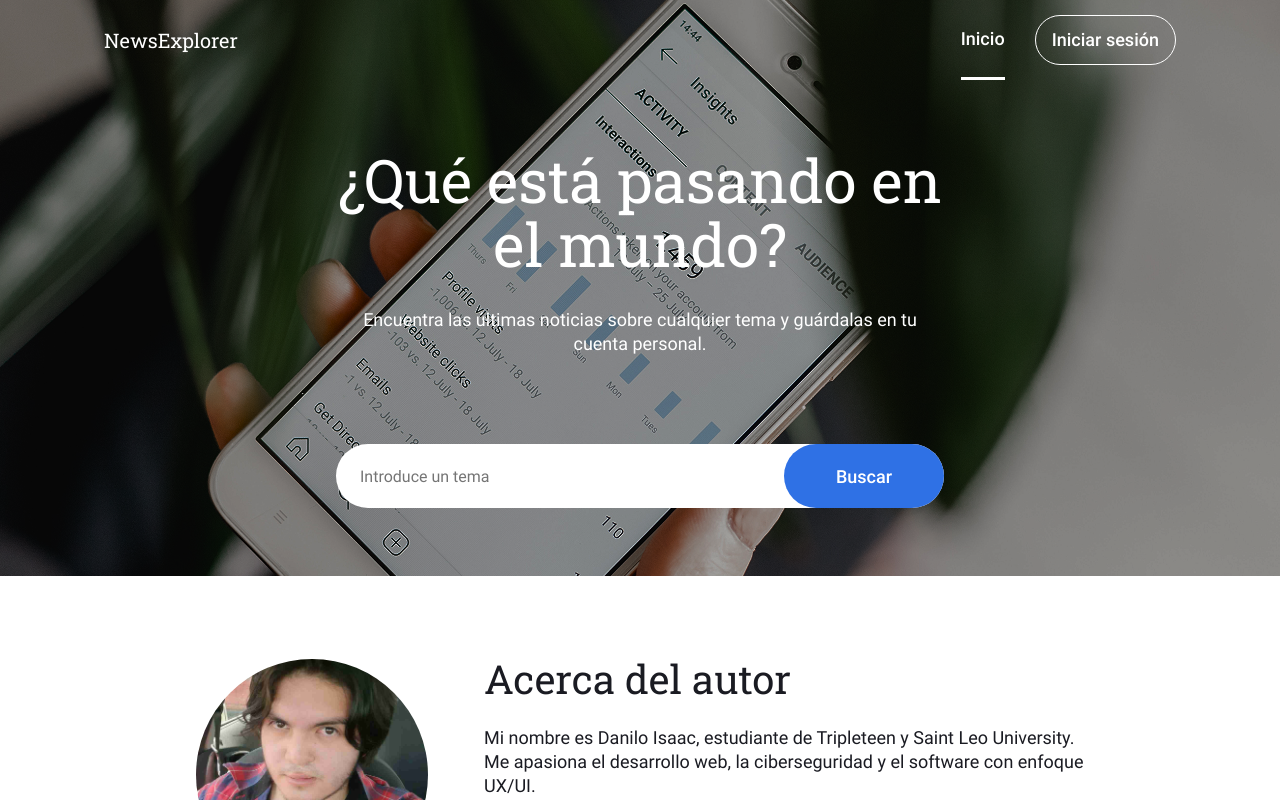
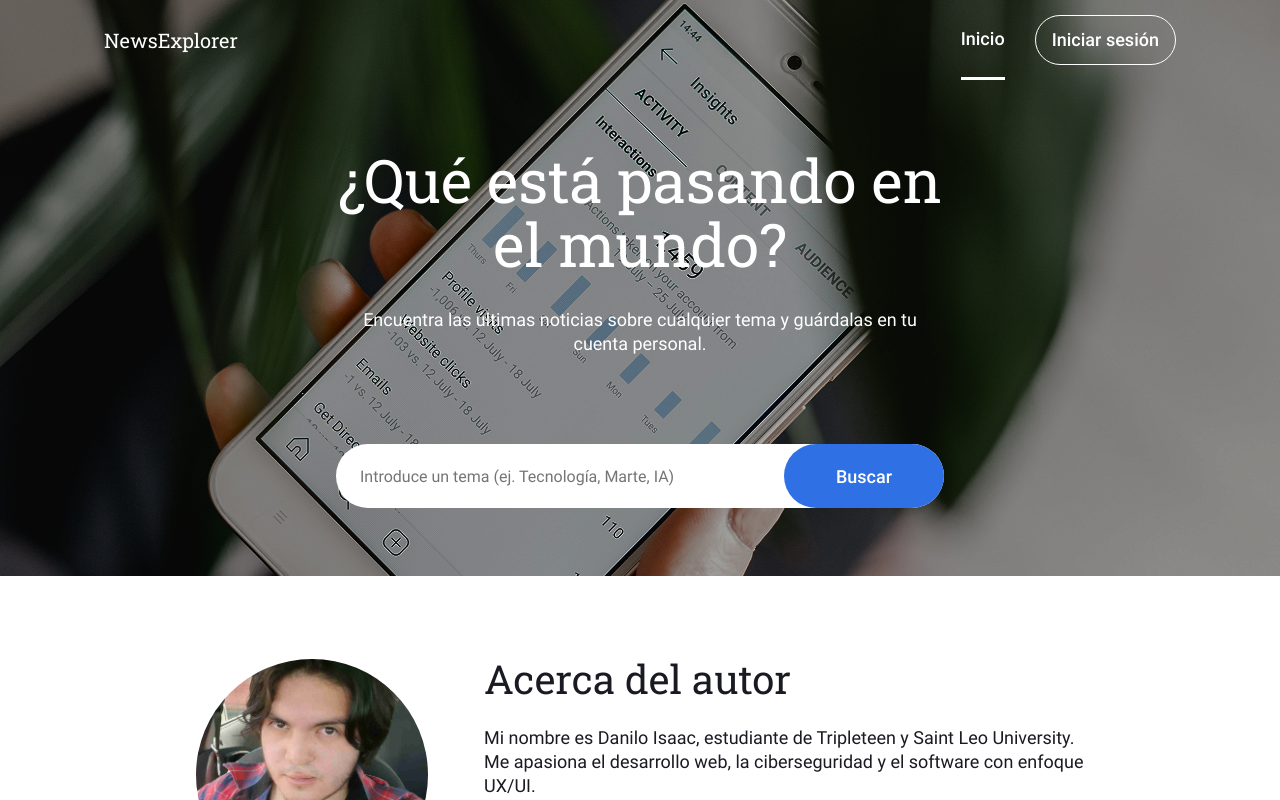
Before and after one commit to DanilsMIT/news-explorer-frontend, a React (Vite) app: page / in a window 1280 px wide. Shown: the top 800 px of the page. Built offline with nearby package versions, Linux system fonts and the light colour scheme.

Commit message:
feat: configuracion final de API y buscador para produccion

```diff
--- a/package.json
+++ b/package.json
@@ -21,7 +21,7 @@
     "@types/react": "^19.2.18",
     "@types/react-dom": "^19.2.7",
     "@vitejs/plugin-react": "^6.1.1",
-    "eslint": "^10.10.0",
+    "eslint": "^10.12.0",
     "eslint-config-airbnb": "^19.0.4",
     "eslint-plugin-import": "^2.32.0",
     "eslint-plugin-jsx-a11y": "^6.10.2",
--- a/src/App.jsx
+++ b/src/App.jsx
@@ -1,5 +1,5 @@
 import "./App.css";
-import { useState, Fragment } from "react";
+import { useState, useEffect, Fragment } from "react";
 import { Routes, Route, useNavigate } from "react-router-dom";
 import Header from "./components/Header/Header";
 import Main from "./components/Main/Main";
@@ -12,59 +12,48 @@ import InfoTooltip from "./components/Popup/InfoTooltip/InfoTooltip";
 import ProtectedRoute from "./components/ProtectedRoute/ProtectedRoute";
 import { CurrentUserContext } from "./context/currentUserContext";
 import { newsApi } from "./utils/NewsApi";
+import { mainApi } from "./utils/MainApi";
 
-const generateId = () => Date.now().toString();
 function App() {
-  const [isLoggedIn, setIsLoggedIn] = useState(
-    () => localStorage.getItem("jwt") !== null,
-  );
-
-  const [currentUser, setCurrentUser] = useState(() => {
-    const storedUser = localStorage.getItem("mockDatabaseUser");
-
-    if (storedUser) {
-      const parsed = JSON.parse(storedUser);
-      return { name: parsed.username || "User" };
-    }
-
-    return { name: "User" };
-  });
-
-  const [savedArticles, setSavedArticles] = useState(() => {
-    const localSaved = localStorage.getItem("savedArticles");
-    return localSaved ? JSON.parse(localSaved) : [];
-  });
-
-  const [searchResults, setSearchResults] = useState(() => {
-    const isLogged = localStorage.getItem("jwt") !== null;
-
-    if (isLogged) {
-      const localSearch = localStorage.getItem("lastSearchResults");
-      return localSearch ? JSON.parse(localSearch) : [];
-    }
-
-    return [];
-  });
+  const [isLoggedIn, setIsLoggedIn] = useState(false);
+  const [currentUser, setCurrentUser] = useState({ name: "User" });
+  const [savedArticles, setSavedArticles] = useState([]);
+  const [searchResults, setSearchResults] = useState([]);
   const [isSearching, setIsSearching] = useState(false);
-
-  const [hasSearched, setHasSearched] = useState(() => {
-    const isLogged = localStorage.getItem("jwt") !== null;
-
-    if (isLogged) {
-      const localSearch = localStorage.getItem("lastSearchResults");
-      return localSearch && JSON.parse(localSearch).length > 0;
-    }
-
-    return false;
-  });
-
+  const [hasSearched, setHasSearched] = useState(false);
   const [searchError, setSearchError] = useState(false);
+  const [currentKeyword, setCurrentKeyword] = useState("");
 
   const [isLoginPopupOpen, setIsLoginPopupOpen] = useState(false);
   const [isRegisterPopupOpen, setIsRegisterPopupOpen] = useState(false);
   const [isInfoTooltipOpen, setIsInfoTooltipOpen] = useState(false);
 
   const navigate = useNavigate();
+
+  useEffect(() => {
+    const token = localStorage.getItem("jwt");
+    if (token) {
+      Promise.all([mainApi.getUserInfo(token), mainApi.getArticles(token)])
+        .then(([userData, articlesData]) => {
+          setCurrentUser({
+            name: userData.name || userData.data?.name || "User",
+          });
+
+          const articles = Array.isArray(articlesData)
+            ? articlesData
+            : articlesData.data || [];
+
+          setSavedArticles(articles.reverse());
+          setIsLoggedIn(true);
+        })
+        .catch((err) => {
+          console.error("Token inválido o expirado:", err);
+          localStorage.removeItem("jwt");
+          setIsLoggedIn(false);
+          setCurrentUser({ name: "User" });
+        });
+    }
+  }, []);
 
   const closeAllPopups = () => {
     setIsLoginPopupOpen(false);
@@ -73,43 +62,58 @@ function App() {
   };
 
   const handleRegisterSubmit = (userData) => {
-    localStorage.setItem("mockDatabaseUser", JSON.stringify(userData));
-    closeAllPopups();
-    setIsInfoTooltipOpen(true);
+    mainApi
+      .register(userData.email, userData.password, userData.name)
+      .then(() => {
+        closeAllPopups();
+        setIsInfoTooltipOpen(true);
+      })
+      .catch((err) => {
+        console.error("Error al registrarse:", err);
+      });
   };
 
   const handleLoginSubmit = ({ email, password, setGeneralError }) => {
-    const storedUserString = localStorage.getItem("mockDatabaseUser");
+    mainApi
+      .login(email, password)
+      .then((data) => {
+        if (data.token) {
+          localStorage.setItem("jwt", data.token);
+          setIsLoggedIn(true);
 
-    if (!storedUserString) {
-      setGeneralError("No hay usuarios registrados. Inscríbete primero.");
-      return;
-    }
+          Promise.all([
+            mainApi.getUserInfo(data.token),
+            mainApi.getArticles(data.token),
+          ])
+            .then(([userData, articlesData]) => {
+              setCurrentUser({
+                name: userData.name || userData.data?.name || "User",
+              });
 
-    const storedUser = JSON.parse(storedUserString);
+              const articles = Array.isArray(articlesData)
+                ? articlesData
+                : articlesData.data || [];
 
-    if (storedUser.email === email && storedUser.password === password) {
-      setIsLoggedIn(true);
-      setCurrentUser({ name: storedUser.username || "User" });
-      localStorage.setItem("jwt", "token-jwt-valido-12345");
-      closeAllPopups();
-    } else {
-      setGeneralError("Correo o contraseña incorrectos.");
-    }
+              setSavedArticles(articles.reverse());
+              closeAllPopups();
+            })
+            .catch(console.error);
+        }
+      })
+      .catch((err) => {
+        console.error("Error al iniciar sesión:", err);
+        setGeneralError("Correo o contraseña incorrectos.");
+      });
   };
 
   const handleLogout = () => {
     setIsLoggedIn(false);
     setCurrentUser({ name: "User" });
-
     localStorage.removeItem("jwt");
-    localStorage.removeItem("lastSearchResults");
-    localStorage.removeItem("lastKeyword");
-    localStorage.removeItem("savedArticles");
-
     setSearchResults([]);
+    setSavedArticles([]);
     setHasSearched(false);
-
+    setCurrentKeyword("");
     navigate("/");
   };
 
@@ -118,16 +122,12 @@ function App() {
     setHasSearched(true);
     setSearchError(false);
     setSearchResults([]);
+    setCurrentKeyword(keyword);
 
     newsApi
       .getNews(keyword)
       .then((data) => {
         setSearchResults(data.articles || []);
-        localStorage.setItem(
-          "lastSearchResults",
-          JSON.stringify(data.articles || []),
-        );
-        localStorage.setItem("lastKeyword", keyword);
       })
       .catch((err) => {
         console.error(err);
@@ -140,35 +140,51 @@ function App() {
 
   const handleSaveArticle = (article) => {
     const savedArticle = savedArticles.find(
-      (a) => a.url === (article.url || article.link),
+      (a) => a.link === (article.url || article.link),
     );
 
     if (savedArticle) {
       handleDeleteArticle(savedArticle);
     } else {
+      const token = localStorage.getItem("jwt");
+
       const newArticle = {
-        ...article,
-        _id: generateId(),
-        keyword: localStorage.getItem("lastKeyword") || "Noticias",
+        keyword: currentKeyword || "Noticias",
+        title: article.title,
+        text: article.description || "Sin descripción",
+        date: article.publishedAt || article.date,
+        source: article.source?.name || article.source || "Desconocido",
+        link: article.url || article.link,
+        image:
+          article.urlToImage ||
+          article.image ||
+          "https://via.placeholder.com/150",
       };
 
-      const newSavedArticles = [...savedArticles, newArticle];
-
-      setSavedArticles(newSavedArticles);
-      localStorage.setItem("savedArticles", JSON.stringify(newSavedArticles));
+      mainApi
+        .saveArticle(token, newArticle)
+        .then((saved) => {
+          const finalSaved = saved.data || saved;
+          setSavedArticles([finalSaved, ...savedArticles]);
+        })
+        .catch(console.error);
     }
   };
 
   const handleDeleteArticle = (articleToDelete) => {
-    const targetId =
-      articleToDelete._id || articleToDelete.url || articleToDelete.link;
+    const token = localStorage.getItem("jwt");
+    const targetId = articleToDelete._id;
 
-    const newSavedArticles = savedArticles.filter(
-      (a) => a._id !== targetId && a.url !== targetId && a.link !== targetId,
-    );
+    if (!targetId) return;
 
-    setSavedArticles(newSavedArticles);
-    localStorage.setItem("savedArticles", JSON.stringify(newSavedArticles));
+    mainApi
+      .deleteArticle(token, targetId)
+      .then(() => {
+        setSavedArticles((prevArticles) =>
+          prevArticles.filter((a) => a._id !== targetId),
+        );
+      })
+      .catch(console.error);
   };
 
   return (
@@ -186,7 +202,6 @@ function App() {
                   onLoginClick={() => setIsLoginPopupOpen(true)}
                   onSearch={handleSearch}
                 />
-
                 <Main
                   isLoggedIn={isLoggedIn}
                   articles={searchResults}
@@ -198,12 +213,10 @@ function App() {
                   onSave={handleSaveArticle}
                   onDelete={handleDeleteArticle}
                 />
-
                 <About />
               </Fragment>
             }
           />
-
           <Route
             path="/saved-news"
             element={
@@ -214,7 +227,6 @@ function App() {
                     currentUser={currentUser}
                     onLogout={handleLogout}
                   />
-
                   <SavedNews
                     isLoggedIn={isLoggedIn}
                     savedArticles={savedArticles}
--- a/src/components/Main/Main.jsx
+++ b/src/components/Main/Main.jsx
@@ -18,6 +18,7 @@ function Main({
 }) {
   const heroRef = useRef(null);
   const [keyword, setKeyword] = useState("");
+  const [inputError, setInputError] = useState("");
 
   useEffect(() => {
     const ctx = gsap.context(() => {
@@ -36,9 +37,20 @@ function Main({
   const handleSearchSubmit = (e) => {
     e.preventDefault();
 
-    if (keyword.trim()) {
-      onSearch(keyword.trim());
+    const sanitizedKeyword = keyword.trim().replace(/\s+/g, " ");
+
+    if (!sanitizedKeyword) {
+      setInputError("Por favor, introduce una palabra clave.");
+      return;
     }
+
+    if (sanitizedKeyword.length < 2) {
+      setInputError("La búsqueda debe tener al menos 2 caracteres.");
+      return;
+    }
+
+    setInputError("");
+    onSearch(sanitizedKeyword);
   };
 
   return (
@@ -55,14 +67,37 @@ function Main({
           </p>
 
           <form className="search-form" onSubmit={handleSearchSubmit}>
-            <input
-              type="text"
-              className="search-form__input"
-              placeholder="Introduce un tema"
-              value={keyword}
-              onChange={(e) => setKeyword(e.target.value)}
-              required
-            />
+            <div
+              className="search-form__wrapper"
+              style={{ width: "100%", position: "relative" }}
+            >
+              <input
+                type="text"
+                className="search-form__input"
+                placeholder="Introduce un tema (ej. Tecnología, Marte, IA)"
+                value={keyword}
+                onChange={(e) => {
+                  setKeyword(e.target.value);
+                  setInputError("");
+                }}
+              />
+
+              {inputError && (
+                <span
+                  className="search-form__error"
+                  style={{
+                    position: "absolute",
+                    bottom: "-25px",
+                    left: "20px",
+                    color: "#ff0000",
+                    fontSize: "12px",
+                    fontFamily: "Roboto, sans-serif",
+                  }}
+                >
+                  {inputError}
+                </span>
+              )}
+            </div>
 
             <button type="submit" className="search-form__button">
               Buscar
--- a/src/components/NewsCard/NewsCard.jsx
+++ b/src/components/NewsCard/NewsCard.jsx
@@ -14,8 +14,7 @@ function NewsCard({
   const source = card.source?.name || card.source;
   const image = card.urlToImage || card.image;
   const link = card.url || card.link;
-  const keyword =
-    card.keyword || localStorage.getItem("lastKeyword") || "Noticias";
+  const keyword = card.keyword || "Noticias";
 
   const formattedDate = new Date(rawDate).toLocaleDateString("es-ES", {
     year: "numeric",
--- a/src/components/Popup/FormsPopup/RegisterPopup.jsx
+++ b/src/components/Popup/FormsPopup/RegisterPopup.jsx
@@ -58,7 +58,7 @@ function RegisterPopup({ isOpen, onClose, onSwitch, onSubmit }) {
     if (isInvalid) return;
 
     setGeneralError("");
-    onSubmit({ email, password, username });
+    onSubmit({ email, password, name: username });
   };
 
   return (
```
Also changed, not shown: src/utils/MainApi.js (+16 -9 lines), 1 other file (tests, documents, lock files or other folders).
